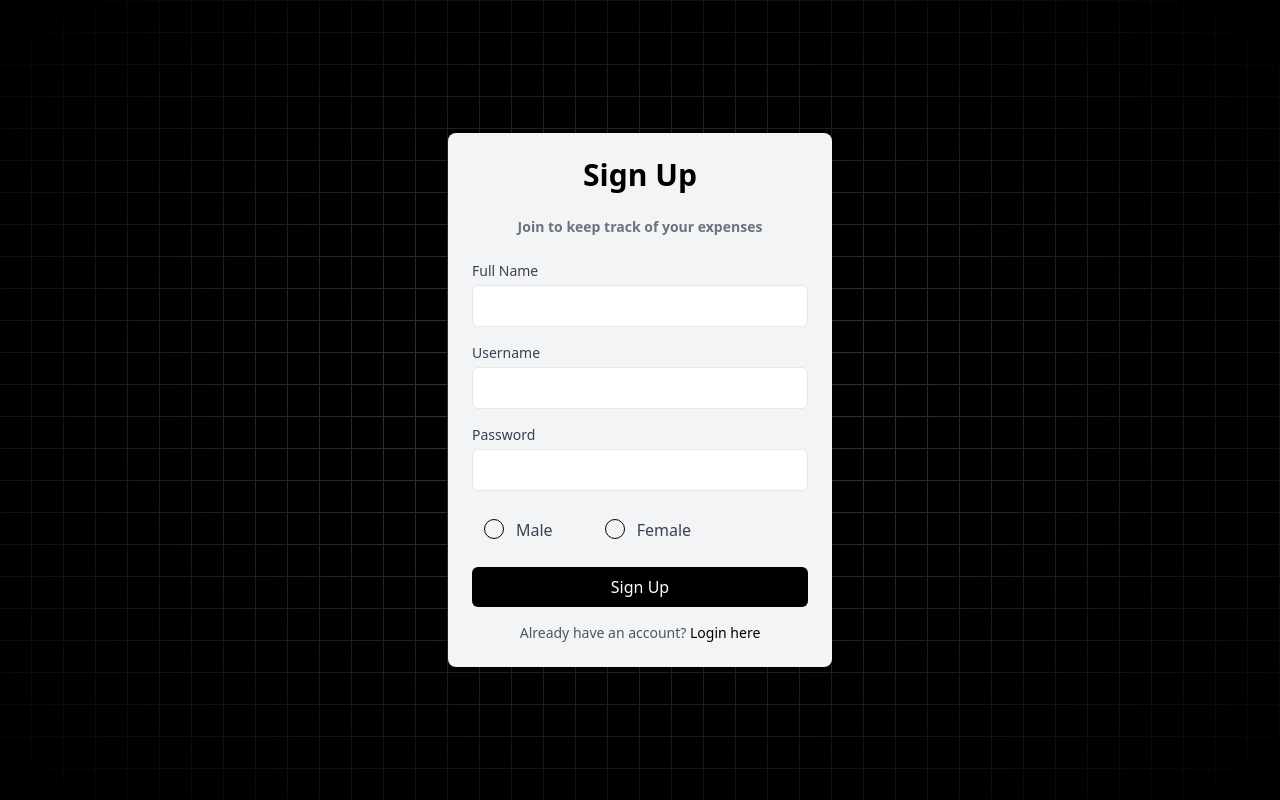
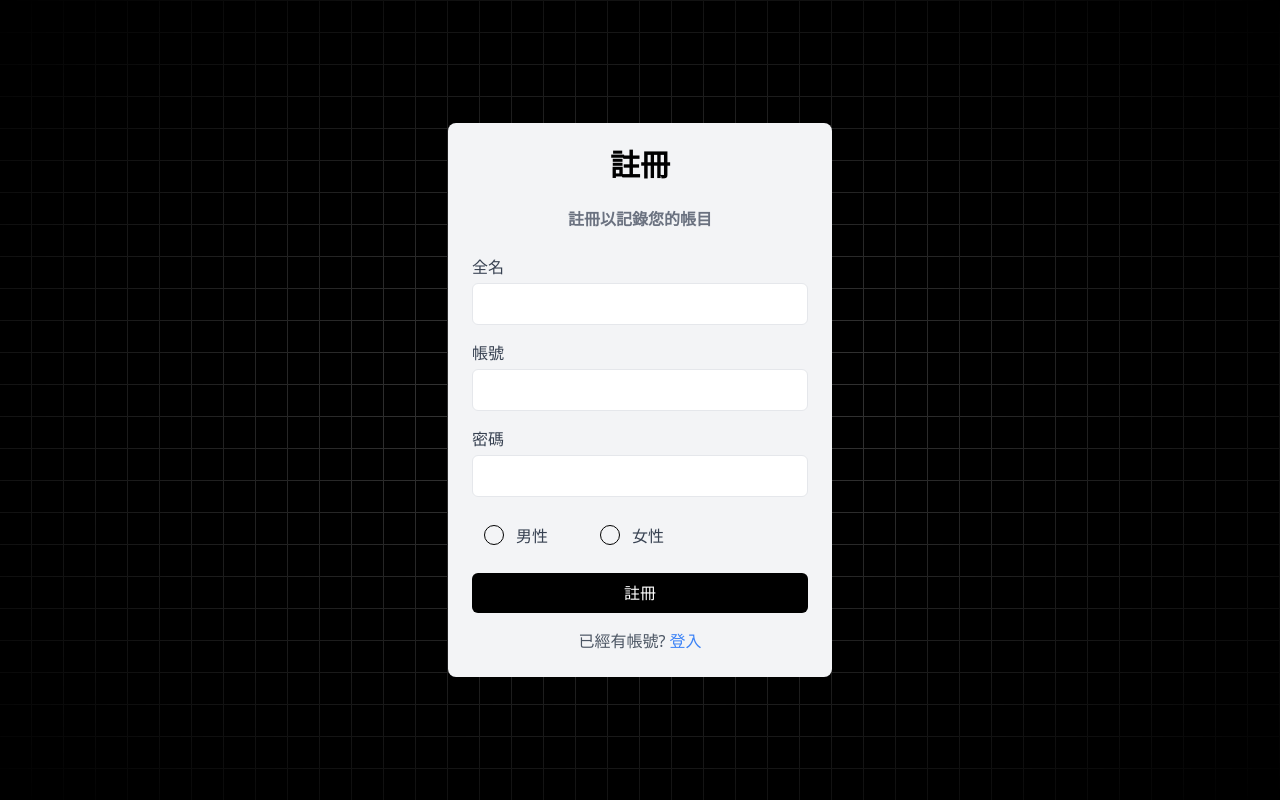
Before and after one commit to mchangpi/graphql-account-book, a React (Vite) app in the folder frontend/: page /signup in a window 1280 px wide. Built offline with nearby package versions, Linux system fonts and the light colour scheme; no server answers.

Commit message:
Frontend: Translate text in SignUpPage/LoginPage into zh-TW

```diff
--- a/frontend/src/components/InputField.jsx
+++ b/frontend/src/components/InputField.jsx
@@ -1,11 +1,11 @@
-const InputField = ({ label, id, name, type = "text", onChange, value }) => {
+const InputField = ({ label, id, name, type = 'text', onChange, value }) => {
   return (
     <div>
-			<label htmlFor={id} className='block text-sm font-medium text-gray-700'>
+      <label htmlFor={id} className="block text-base font-medium text-gray-700">
         {label}
       </label>
       <input
-				className='mt-1 p-2 w-full border rounded-md text-black focus:border-gray-200 focus:outline-none focus:ring-2 focus:ring-offset-2 focus:ring-gray-300 transition-colors duration-300'
+        className="mt-1 w-full rounded-md border p-2 text-black transition-colors duration-300 focus:border-gray-200 focus:outline-none focus:ring-2 focus:ring-gray-300 focus:ring-offset-2"
         id={id}
         type={type}
         name={name}
--- a/frontend/src/css/output.css
+++ b/frontend/src/css/output.css
@@ -1540,6 +1540,16 @@ video {
   color: rgb(255 255 255 / var(--tw-text-opacity));
 }
 
+.text-blue-400 {
+  --tw-text-opacity: 1;
+  color: rgb(96 165 250 / var(--tw-text-opacity));
+}
+
+.text-blue-500 {
+  --tw-text-opacity: 1;
+  color: rgb(59 130 246 / var(--tw-text-opacity));
+}
+
 .opacity-0 {
   opacity: 0;
 }
--- a/frontend/src/pages/LoginPage.jsx
+++ b/frontend/src/pages/LoginPage.jsx
@@ -51,14 +51,17 @@ const LoginPage = () => {
         <div className="flex w-full min-w-80 items-center justify-center bg-gray-100 sm:min-w-96">
           <div className="w-full max-w-md p-6">
             <h1 className="mb-6 text-center text-3xl font-semibold text-black">
-              Login
+              {/* Login */}
+              登入
             </h1>
-            <h1 className="mb-6 text-center text-sm font-semibold text-gray-500">
-              Welcome back! Log in to your account
+            <h1 className="mb-6 text-center text-base font-semibold text-gray-500">
+              {/* Welcome back! Log in to your account */}
+              歡迎回來，請以您的帳號登入
             </h1>
             <form className="space-y-4" onSubmit={handleSubmit}>
               <InputField
-                label="Username"
+                // label="Username"
+                label="帳號"
                 id="username"
                 name="username"
                 value={loginData.username}
@@ -66,7 +69,8 @@ const LoginPage = () => {
               />
 
               <InputField
-                label="Password"
+                // label="Password"
+                label="密碼"
                 id="password"
                 name="password"
                 type="password"
@@ -76,20 +80,21 @@ const LoginPage = () => {
               <div>
                 <button
                   type="submit"
-                  className="w-full rounded-md bg-black p-2 text-white transition-colors duration-300 hover:bg-gray-800  focus:bg-black focus:outline-none focus:ring-2 focus:ring-gray-900 focus:ring-offset-2
-										disabled:cursor-not-allowed disabled:opacity-50
-									"
+                  className="w-full rounded-md bg-black p-2 text-white transition-colors duration-300 hover:bg-gray-800  focus:bg-black focus:outline-none focus:ring-2 focus:ring-gray-900 focus:ring-offset-2 disabled:cursor-not-allowed disabled:opacity-50"
                   disabled={loading}
                 >
-                  {loading ? 'Loading...' : 'Login'}
+                  {/* {loading ? 'Loading...' : 'Login'} */}
+                  {loading ? 'Loading...' : '登入'}
                 </button>
               </div>
             </form>
-            <div className="mt-4 text-center text-sm text-gray-600">
+            <div className="mt-4 text-center text-base text-gray-600">
               <p>
-                {"Don't"} have an account?{' '}
-                <Link to="/signup" className="text-black hover:underline">
-                  Sign Up
+                {/* {"Don't"} have an account?{' '} */}
+                還沒有帳號?{' '}
+                <Link to="/signup" className="text-blue-500 hover:underline">
+                  {/* Sign Up */}
+                  註冊
                 </Link>
               </p>
             </div>
--- a/frontend/src/pages/SignUpPage.jsx
+++ b/frontend/src/pages/SignUpPage.jsx
@@ -59,21 +59,25 @@ const SignUpPage = () => {
         <div className="flex w-full min-w-80 items-center justify-center bg-gray-100 sm:min-w-96">
           <div className="w-full max-w-md p-6">
             <h1 className="mb-6 text-center text-3xl font-semibold text-black">
-              Sign Up
+              {/* Sign Up */}
+              註冊
             </h1>
-            <h1 className="mb-6 text-center text-sm font-semibold text-gray-500">
-              Join to keep track of your expenses
+            <h1 className="mb-6 text-center text-base font-semibold text-gray-500">
+              {/* Join to keep track of your expenses */}
+              註冊以記錄您的帳目
             </h1>
             <form className="space-y-4" onSubmit={handleSubmit}>
               <InputField
-                label="Full Name"
+                // label="Full Name"
+                label="全名"
                 id="name"
                 name="name"
                 value={signUpData.name}
                 onChange={handleChange}
               />
               <InputField
-                label="Username"
+                // label="Username"
+                label="帳號"
                 id="username"
                 name="username"
                 value={signUpData.username}
@@ -81,7 +85,8 @@ const SignUpPage = () => {
               />
 
               <InputField
-                label="Password"
+                // label="Password"
+                label="密碼"
                 id="password"
                 name="password"
                 type="password"
@@ -91,7 +96,8 @@ const SignUpPage = () => {
               <div className="flex gap-10">
                 <RadioButton
                   id="male"
-                  label="Male"
+                  // label="Male"
+                  label="男性"
                   name="gender"
                   value="male"
                   onChange={handleChange}
@@ -99,7 +105,8 @@ const SignUpPage = () => {
                 />
                 <RadioButton
                   id="female"
-                  label="Female"
+                  // label="Female"
+                  label="女性"
                   name="gender"
                   value="female"
                   onChange={handleChange}
@@ -113,15 +120,18 @@ const SignUpPage = () => {
                   className="w-full rounded-md bg-black p-2 text-white transition-colors duration-300 hover:bg-gray-800  focus:bg-black focus:outline-none focus:ring-2 focus:ring-gray-900 focus:ring-offset-2 disabled:cursor-not-allowed disabled:opacity-50"
                   disabled={loading}
                 >
-                  {loading ? 'Loading...' : 'Sign Up'}
+                  {/* {loading ? 'Loading...' : 'Sign Up'} */}
+                  {loading ? 'Loading...' : '註冊'}
                 </button>
               </div>
             </form>
-            <div className="mt-4 text-center text-sm text-gray-600">
+            <div className="mt-4 text-center text-base text-gray-600">
               <p>
-                Already have an account?{' '}
-                <Link to="/login" className="text-black hover:underline">
-                  Login here
+                {/* Already have an account?{' '} */}
+                已經有帳號?{' '}
+                <Link to="/login" className="text-blue-500 hover:underline">
+                  {/* Login here */}
+                  登入
                 </Link>
               </p>
             </div>
```
Lines whose indentation alone changed are shown as unchanged.
